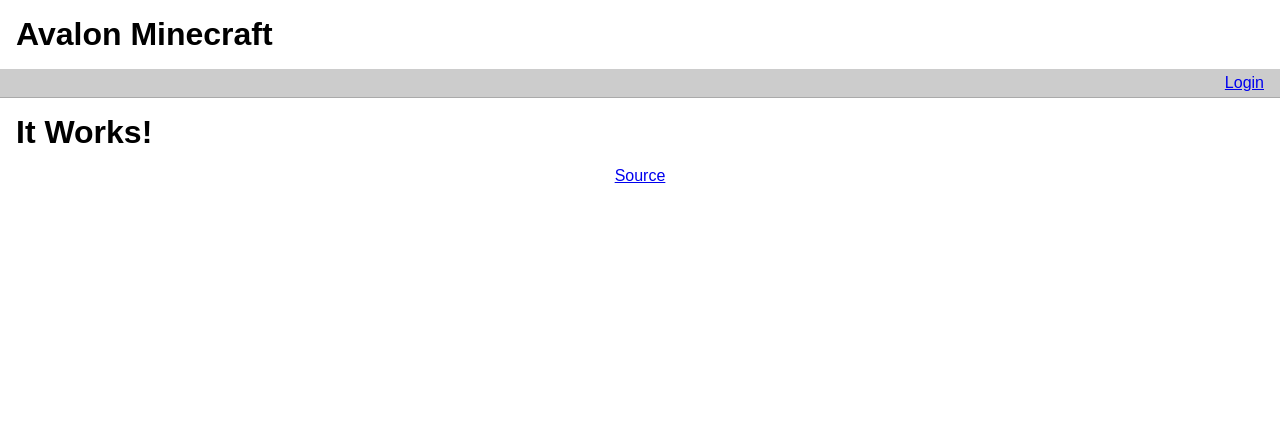
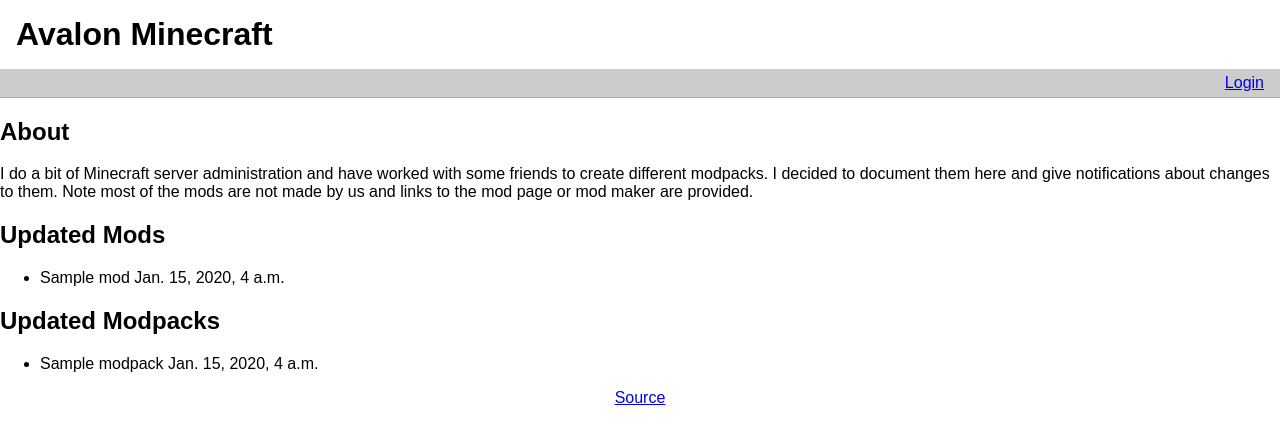
Before and after one commit to durandj/minecraft, a Django app: page / in a window 1280 px wide. Shown: the top 444 px of the page. Run offline with Django 3.2, Linux system fonts and the light colour scheme; tables that the repository leaves empty hold one stand-in row (values such as "Sample post").

Commit message:
Show updates on home page

```diff
--- a/minecraft/app/templates/home.html
+++ b/minecraft/app/templates/home.html
@@ -1 +1,28 @@
 {% extends 'content_wrapper.html' %}
+
+{% block page %}
+	<h2>About</h2>
+	<p>
+		I do a bit of Minecraft server administration and have worked with some friends to create different modpacks. I decided to document them here and give notifications about changes to them. Note most of the mods are not made by us and links to the mod page or mod maker are provided.
+	</p>
+
+	<h2>Updated Mods</h2>
+	<ul id="mod-updates">
+		{% for update in mod_updates %}
+		<li>
+			<span class="update-name">{{ update.name }}</span>
+			<span class="update-date">{{ update.last_edited_on }}</span>
+		</li>
+		{% endfor %}
+	</ul>
+
+	<h2>Updated Modpacks</h2>
+	<ul id="modpack-updates">
+		{% for update in modpack_updates %}
+		<li>
+			<span class="update-name">{{ update.name }}</span>
+			<span class="update-date">{{ update.last_edited_on }}</span>
+		</li>
+		{% endfor %}
+	</ul>
+{% endblock %}
--- a/minecraft/app/views.py
+++ b/minecraft/app/views.py
@@ -3,6 +3,8 @@ Minecraft app views
 """
 
 from django.views import generic as django_views
+
+from minecraft.app import models as minecraft_models
 
 class HomeView(django_views.TemplateView):
 	"""
@@ -10,3 +12,15 @@ class HomeView(django_views.TemplateView):
 	"""
 
 	template_name = 'home.html'
+
+	def get_context_data(self, **kargs):
+		"""
+		Add the update info to the context.
+		"""
+
+		context = {
+			'mod_updates': minecraft_models.Mod.objects.order_by('last_edited_by')[:5],
+			'modpack_updates': minecraft_models.Modpack.objects.order_by('last_edited_by')[:5],
+		}
+
+		return super(HomeView, self).get_context_data(**context)
```
